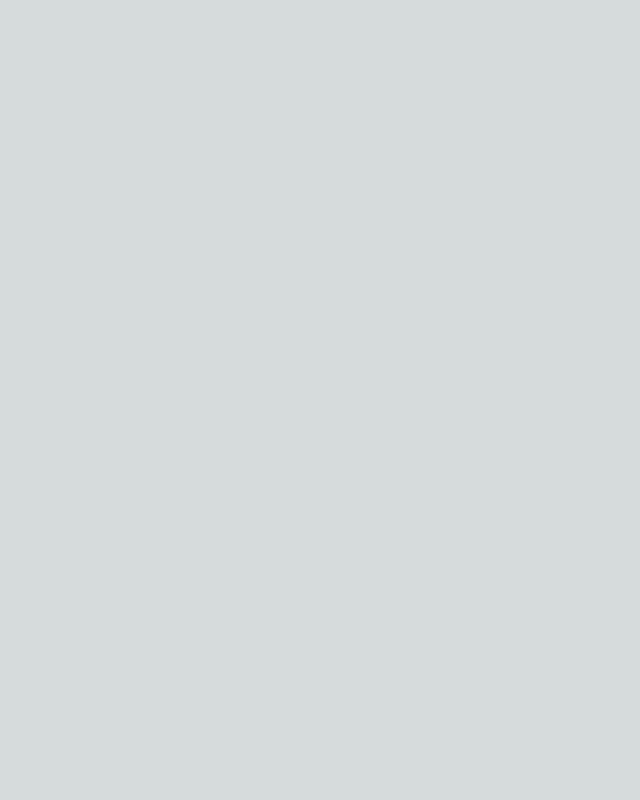
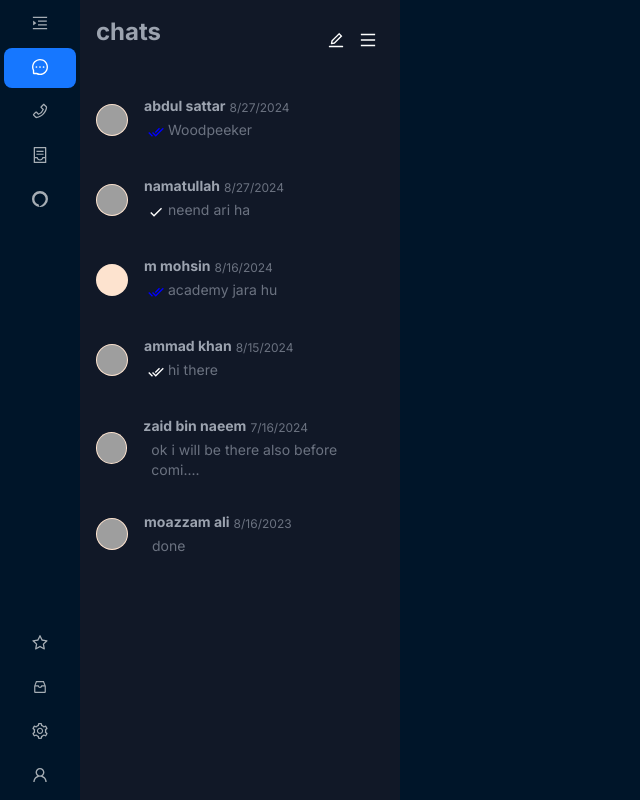
Before and after one commit to MAmmaadTehseen/chatapp, a Next.js app: page / in a window 1280 px wide. Shown: the whole page, without its empty margins (0-640 px from the left). Built offline with nearby package versions, Linux system fonts and the light colour scheme; grey boxes are pictures that could not be loaded.

Commit message:
created sidebar and chatMenu

```diff
--- /dev/null
+++ b/src/app/components/chatMenu.tsx
@@ -0,0 +1,133 @@
+import Image from 'next/image'
+import { MdDone } from "react-icons/md";
+import { MdDoneAll } from "react-icons/md";
+
+import React from 'react'
+import {
+    EditOutlined,
+    MenuOutlined,
+} from '@ant-design/icons';
+import { Avatar } from 'antd';
+import { IconContext } from 'react-icons';
+const chats = [
+    {
+        user: "ammad khan",
+        userID: "001",
+        lastMessage: "hi there",
+        timestamp: "2024-08-15T16:25:36.618+00:00",
+        image: "https://ix-www.imgix.net/case-study/unsplash/unsplash02.jpg?ixlib=js-3.8.0&auto=compress%2Cformat&w=1446",
+        status: "delivered",
+        unread: false,
+
+    },
+    {
+        user: "moazzam ali",
+        userID: "002",
+        lastMessage: "done",
+        timestamp: "2023-08-16T16:25:36.618+00:00",
+        image: "https://ix-www.imgix.net/case-study/unsplash/unsplash02.jpg?ixlib=js-3.8.0&auto=compress%2Cformat&w=1446",
+        status: "recived",
+        unread: false,
+
+    },
+    {
+        user: "zaid bin naeem",
+        userID: "003",
+        lastMessage: "ok i will be there also before coming contact me al well , in case i forget",
+        timestamp: "2024-07-16T16:25:36.618+00:00",
+        image: "https://ix-www.imgix.net/case-study/unsplash/unsplash02.jpg?ixlib=js-3.8.0&auto=compress%2Cformat&w=1446",
+        status: "recived",
+
+    },
+    {
+        user: "abdul sattar",
+        userID: "004",
+        lastMessage: "Woodpeeker",
+        timestamp: "2024-08-27T12:00:36.618+00:00",
+        image: "https://ix-www.imgix.net/case-study/unsplash/unsplash02.jpg?ixlib=js-3.8.0&auto=compress%2Cformat&w=1446",
+        status: "read",
+
+    },
+    {
+        user: "namatullah",
+        userID: "005",
+        lastMessage: "neend ari ha",
+        timestamp: "2024-08-27T06:25:36.618+00:00",
+        image: "https://ix-www.imgix.net/case-study/unsplash/woman-hat.jpg?ixlib=js-3.8.0&w=400&auto=compress%2Cformat&dpr=1&q=75",
+        status: "sent",
+
+    },
+    {
+        user: "m mohsin",
+        userID: "006",
+        lastMessage: "academy jara hu",
+        timestamp: "2024-08-16T16:05:36.618+00:00",
+        image: "",
+        status: "read",
+
+    },
+]
+export default function chatMenu() {
+    return (
+        <div className='w-80 bg-gray-900 h-screen'>
+
+            <header className='flex justify-between'>
+                <div>
+                    <h1 className='text-2xl text-gray-400 font-bold p-4'>chats</h1>
+                </div>
+                <div className='p-4'>
+                    <button className='px-2 py-3'>
+                        <EditOutlined className='text-white' />
+                    </button>
+                    <button className='px-2 py-3'>
+                        <MenuOutlined className='text-white' />
+                    </button>
+                </div>
+            </header>
+            <main>
+                {chats.length > 0 &&
+                    chats.sort((a, b) => (new Date() - new Date(a.timestamp)) - (new Date() - new Date(b.timestamp))).map(chat => {
+                        const getDateOrDay = (timestamp) => {
+                            const now = new Date(timestamp);
+                            const hours = new Date() - now;
+                            console.log(now.getFullYear())
+                            if (Math.abs(hours / 24 / 3600 / 1000) < 1 && now.getDate() === new Date().getDate() && now.getMonth() === new Date().getMonth() && now.getFullYear() === new Date().getFullYear()) {
+                                return now.toLocaleTimeString(); // Returns the day of the week
+                            } else {
+                                return now.toLocaleDateString(); // Returns the date in a readable format
+                            }
+                        }
+
+
+                        return (
+                            <div key={chat.userID} className='flex items-center p-4 hover:bg-gray-800'>
+                                <Avatar style={{ backgroundColor: '#fde3cf', color: '#f56a00' }} src={chat.image && <img src={chat.image} />} alt={chat.user[0].toUpperCase()} />
+                                <div className='ml-4'>
+                                    <div className='flex justify-stretch'>
+                                        <h2 className='text-sm text-gray-400 font-bold'>{chat.user}</h2>
+                                        <p className='text-xs text-gray-500 p-1'>{getDateOrDay(chat.timestamp)}</p>
+                                    </div>
+                                    <div className={'flex flex-row justify-start'}>
+                                        <div className={`p-1 `}>{chat.status === 'sent' ? <MdDone color="white" /> : chat.status === 'delivered' ? <MdDoneAll color="white" /> : chat.status === 'read' ? <MdDoneAll color="blue" /> : ""}</div>
+                                        <p className='text-sm text-gray-500'>{chat.lastMessage.length > 28 ? chat.lastMessage.slice(0, 35) + "...." : chat.lastMessage}</p>
+                                    </div>
+                                </div>
+                            </div>)
+                    }
+                    )}
+                {chats.length < 1 &&
+                    <div className='text-center text-gray-500 p-1 flex h-full justify-center items-center flex-col'>
+                        <h1 className='mb-6'>
+                            No Chats
+                        </h1>
+                        <h2 className='text-yellow-100'>
+                            click the button below to start
+                        </h2>
+                        <button className='border border-gray-500 rounded-lg w-20 p-1 mt-2 bg-white'>New Chat</button>
+                    </div>
+                }
+
+            </main>
+        </div>
+    )
+}
--- /dev/null
+++ b/src/app/components/sidebar.tsx
@@ -0,0 +1,76 @@
+'use client'
+import React, { useState } from 'react';
+import { BsAlexa } from "react-icons/bs";
+import {
+    ContainerOutlined,
+    MenuUnfoldOutlined,
+    MessageOutlined,
+    OpenAIOutlined,
+    InboxOutlined,
+    PhoneOutlined,
+    StarOutlined,
+    SettingOutlined,
+    UserOutlined,
+} from '@ant-design/icons';
+import type { MenuProps } from 'antd';
+import { Button, Menu } from 'antd';
+
+type MenuItem = Required<MenuProps>['items'][number];
+
+
+
+const Sidebar: React.FC = () => {
+    const [collapsed, setCollapsed] = useState(true);
+
+    const toggleCollapsed = () => {
+        setCollapsed(!collapsed);
+    };
+    const items1: MenuItem[] = [
+        { key: '1', icon: <MenuUnfoldOutlined />, label: '', onClick: () => toggleCollapsed() },
+        { key: '2', icon: <MessageOutlined />, label: 'Chats' },
+        { key: '3', icon: <PhoneOutlined />, label: 'Calls' },
+        { key: '4', icon: <ContainerOutlined />, label: 'Status' },
+        {
+            key: '5', icon: <BsAlexa />
+            , label: 'Meta AI'
+        },
+
+    ];
+    const items2: MenuItem[] = [
+        { key: '6', icon: <StarOutlined />, label: 'Starred messages' },
+        { key: '7', icon: <InboxOutlined />, label: 'Archived chats' },
+        { key: '8', icon: <SettingOutlined />, label: 'Settings' },
+        { key: '9', icon: <UserOutlined />, label: 'Profile' },
+
+
+    ];
+    return (
+        <div className='h-screen flex flex-col justify-between   ' style={{ background: "#001529", maxWidth: 180 }} >
+            <div >
+
+                <Menu
+                    defaultSelectedKeys={['2']}
+                    mode="inline"
+                    theme="dark"
+                    inlineCollapsed={collapsed}
+                    items={items1}
+                />
+            </div>
+
+
+            <div >
+
+                <Menu
+                    defaultSelectedKeys={['1']}
+                    defaultOpenKeys={['sub1']}
+                    mode="inline"
+                    theme="dark"
+                    inlineCollapsed={collapsed}
+                    items={items2}
+                />
+            </div>
+        </div>
+    );
+};
+
+export default Sidebar;
--- a/src/app/globals.css
+++ b/src/app/globals.css
@@ -3,27 +3,25 @@
 @tailwind utilities;
 
 :root {
-  --foreground-rgb: 0, 0, 0;
+  /* --foreground-rgb: 0, 0, 0;
   --background-start-rgb: 214, 219, 220;
-  --background-end-rgb: 255, 255, 255;
+  --background-end-rgb: 255, 255, 255; */
+  background: rgb(0, 21, 41);
 }
 
 @media (prefers-color-scheme: dark) {
   :root {
-    --foreground-rgb: 255, 255, 255;
+    /* --foreground-rgb: 255, 255, 255; */
     /* --background-start-rgb: 0, 0, 0; */
-    --background-end-rgb: 0, 0, 0;
+    /* --background-end-rgb: 0, 0, 0; */
   }
 }
 
 body {
   color: rgb(var(--foreground-rgb));
-  background: linear-gradient(
-      to bottom,
+  background: linear-gradient(to bottom,
       transparent,
-      rgb(var(--background-end-rgb))
-    )
-    rgb(var(--background-start-rgb));
+      rgb(var(--background-end-rgb))) rgb(var(--background-start-rgb));
 }
 
 @layer utilities {
--- a/src/app/layout.tsx
+++ b/src/app/layout.tsx
@@ -1,6 +1,8 @@
 import type { Metadata } from "next";
 import { Inter } from "next/font/google";
 import "./globals.css";
+import Sidebar from "./components/sidebar";
+import ChatMenu from "./components/chatMenu";
 
 const inter = Inter({ subsets: ["latin"] });
 
@@ -16,7 +18,15 @@ export default function RootLayout({
 }>) {
   return (
     <html lang="en">
-      <body className={inter.className}>{children}</body>
+      <div className="flex flex-row">
+        <div className="z-50">
+          <Sidebar />
+        </div>
+        <div className="fixed left-20 w-11/12">
+          <ChatMenu />
+        </div>
+        <body className={inter.className}>{children}</body>
+      </div>
     </html>
   );
 }
```
Also changed, not shown: package.json (+8 -4 lines), 1 other file (tests, documents, lock files or other folders).
